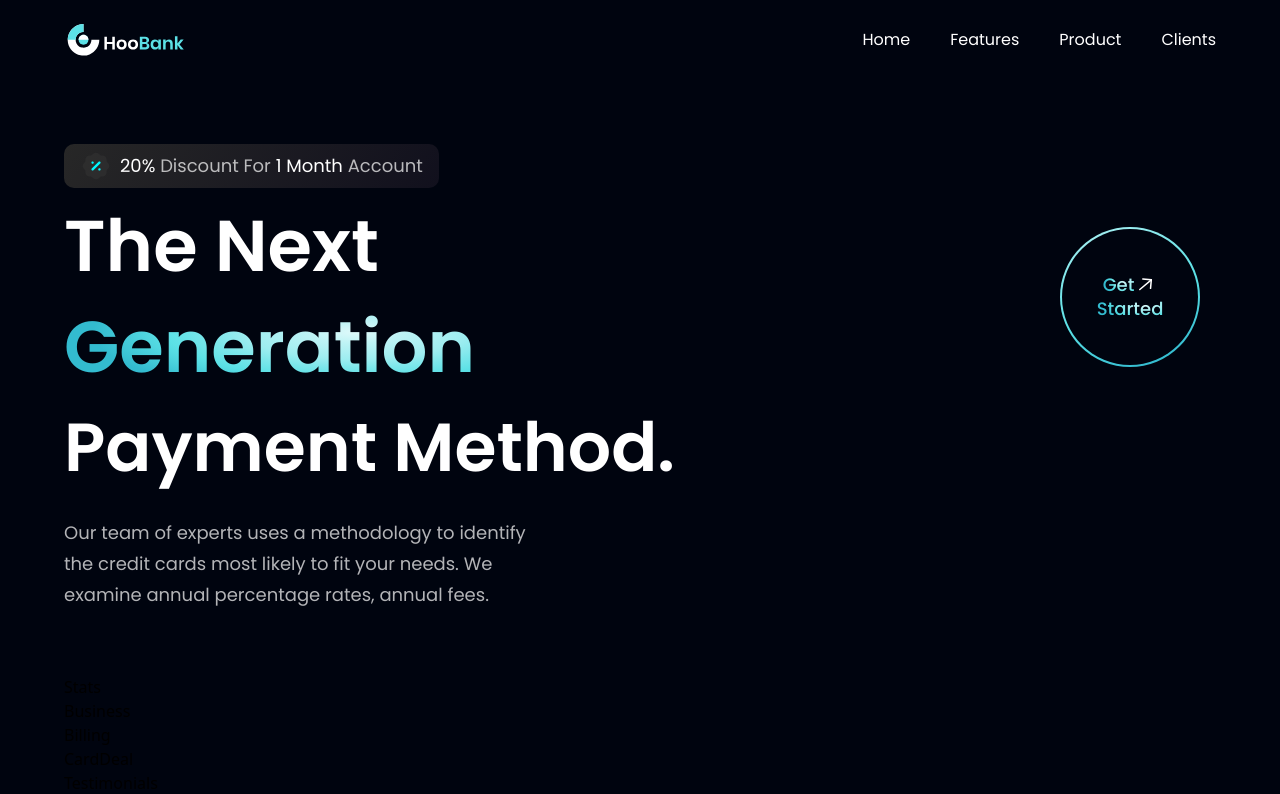
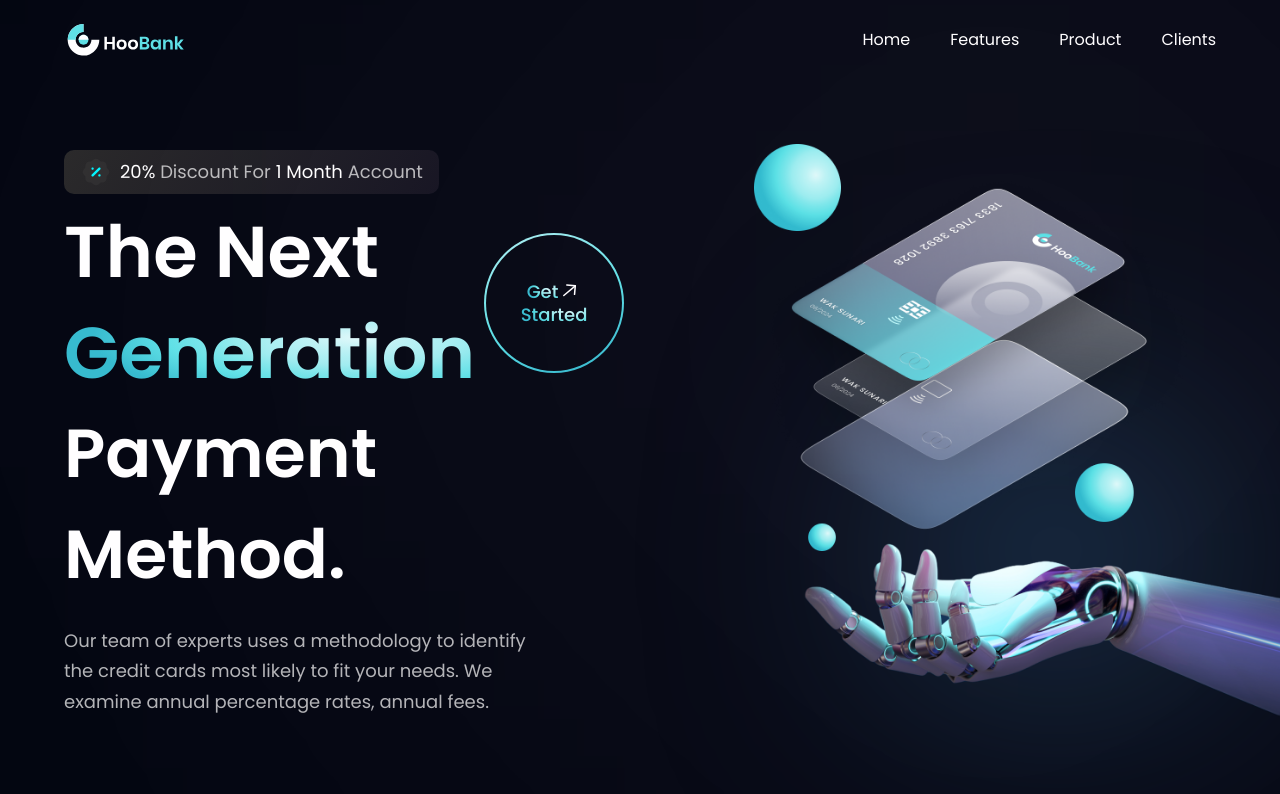
Before and after one commit to sladeutley/fully-responsive-biz-site-react-tw, a React (Vite) app: page / in a window 1280 px wide. Shown: the top 794 px of the page. Built offline with nearby package versions, Linux system fonts and the light colour scheme.

Commit message:
coded right side of Hero component. Have cool gradient under image

```diff
--- a/src/components/Hero.jsx
+++ b/src/components/Hero.jsx
@@ -36,6 +36,21 @@
         </p>
 
       </div>
+
+      <div className={`flex-1 flex ${styles.flexCenter} md:my-0 my-10 relative`}>
+        <img src={robot} alt="billing" className="w-[100%] h-[100%] relative z-[5]" />
+        {/* Above, the z-[5] (z index of 5) makes the image appear above our gradients */}
+
+        {/* gradient start */}
+        <div className="absolute z-[0] w-[40%] h-[35%] top-0 pink__gradient" />
+        <div className="absolute z-[1] w-[80%] h-[80%] rounded-full white__gradient bottom-40" />
+        <div className="absolute z-[0] w-[50%] h-[50%] right-20 bottom-20 blue__gradient" />
+        {/* gradient end */}
+      </div>
+
+      <div className={`ss:hidden ${styles.flexCenter}`}>
+        <GetStarted />
+      </div>
     </section>
   )
 
```
